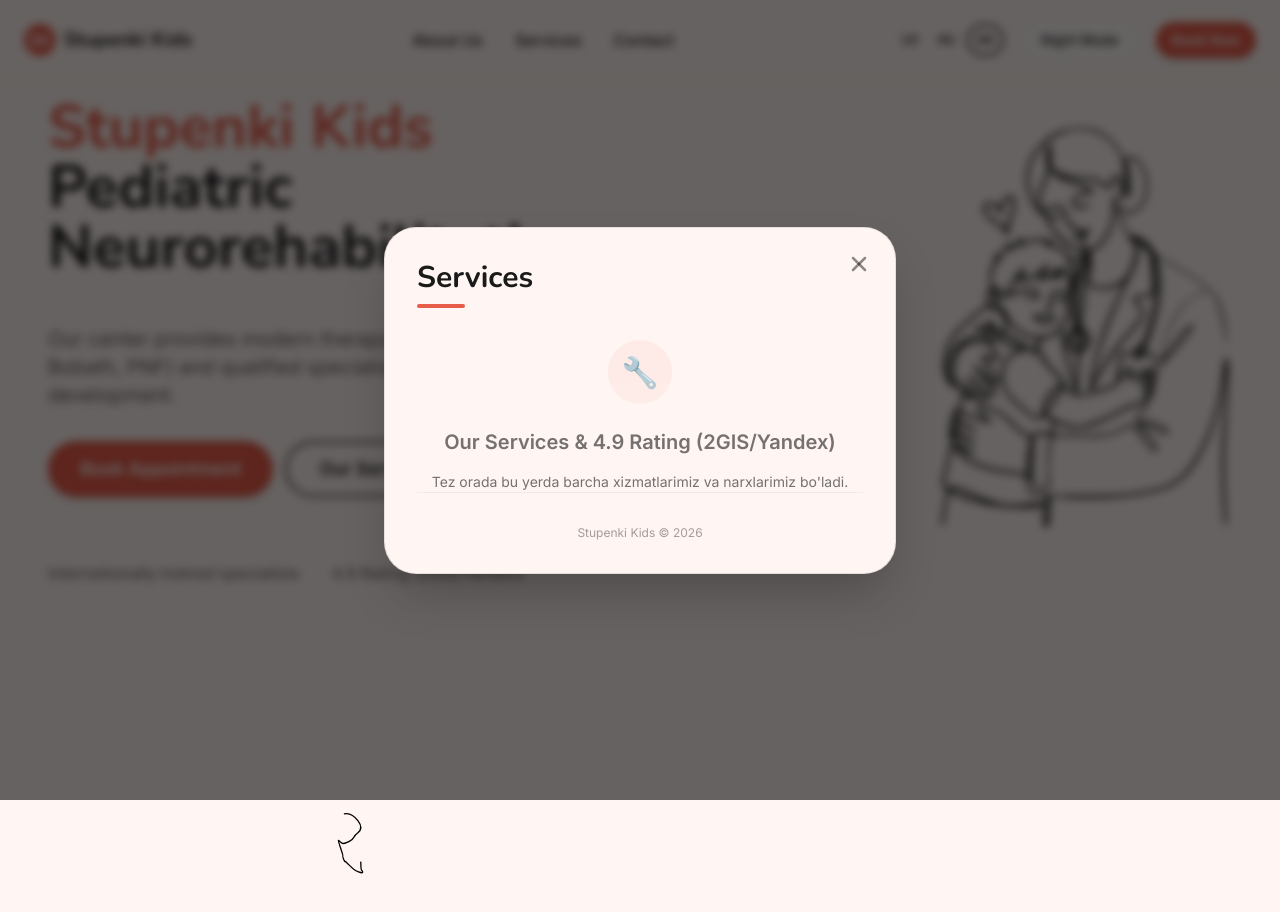
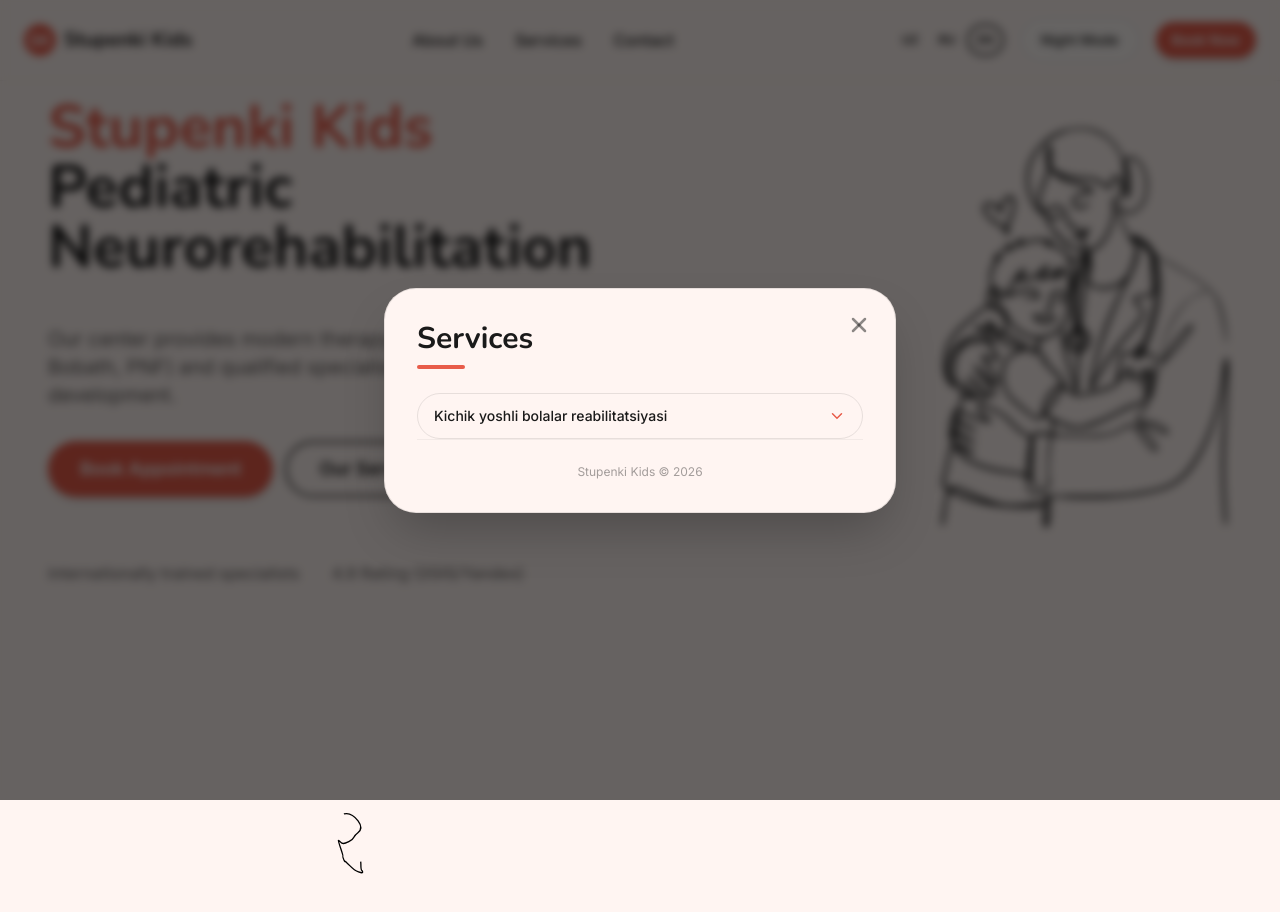
Before and after one commit to WIKKIwk/web_portfolio_1, a React (Vite) app: page / in a window 1280 px wide. Both pictures are taken after a click on the button "Our Services". Shown: the top 912 px of the page. Built offline with nearby package versions, Linux system fonts and the light colour scheme.

Commit message:
feat: implement accordion services menu with expandable items showing full description and price

```diff
--- a/src/components/layout/ServicesMenu.tsx
+++ b/src/components/layout/ServicesMenu.tsx
@@ -1,6 +1,20 @@
 import { motion, AnimatePresence } from 'framer-motion';
 import { useTranslation } from 'react-i18next';
-import { useEffect } from 'react';
+import { useEffect, useState } from 'react';
+
+interface Service {
+    shortName: string;
+    fullName: string;
+    price: string;
+}
+
+const services: Service[] = [
+    {
+        shortName: "Kichik yoshli bolalar reabilitatsiyasi",
+        fullName: 'Kompleks nevro-reabilitatsiya bolalar "0" dan "5" yoshgacha (Bobat, Voyta, YMT, reflekslarni integratsiya qilish)',
+        price: "180 000 so'm",
+    },
+];
 
 interface ServicesMenuProps {
     isOpen: boolean;
@@ -9,6 +23,7 @@ interface ServicesMenuProps {
 
 export function ServicesMenu({ isOpen, onClose }: ServicesMenuProps) {
     const { t } = useTranslation();
+    const [openIndex, setOpenIndex] = useState<number | null>(null);
 
     // Lock body scroll when menu is open
     useEffect(() => {
@@ -16,11 +31,16 @@ export function ServicesMenu({ isOpen, onClose }: ServicesMenuProps) {
             document.body.style.overflow = 'hidden';
         } else {
             document.body.style.overflow = '';
+            setOpenIndex(null);
         }
         return () => {
             document.body.style.overflow = '';
         };
     }, [isOpen]);
+
+    const toggleService = (index: number) => {
+        setOpenIndex(openIndex === index ? null : index);
+    };
 
     return (
         <AnimatePresence>
@@ -35,7 +55,7 @@ export function ServicesMenu({ isOpen, onClose }: ServicesMenuProps) {
                         className="fixed inset-0 bg-black/60 z-[998] backdrop-blur-sm"
                     />
 
-                    {/* Modal Container - Centered with margins */}
+                    {/* Modal Container */}
                     <div className="fixed inset-0 z-[999] flex items-center justify-center p-4 sm:p-6 pointer-events-none">
                         <motion.div
                             initial={{ opacity: 0, scale: 0.9, y: 20 }}
@@ -43,15 +63,16 @@ export function ServicesMenu({ isOpen, onClose }: ServicesMenuProps) {
                             exit={{ opacity: 0, scale: 0.9, y: 20 }}
                             transition={{ type: 'spring', damping: 25, stiffness: 300, mass: 0.8 }}
                             className="w-full max-w-lg max-h-[90vh] bg-background dark:bg-brand-dark border border-neutral/10 dark:border-white/10 shadow-2xl rounded-[32px] overflow-hidden flex flex-col pointer-events-auto"
+                            style={{ touchAction: 'pan-y' }}
                         >
-                            <div className="p-6 md:p-8 h-full flex flex-col relative overflow-y-auto">
-                                {/* Close Button - Animated X using inline SVG */}
+                            <div className="p-6 md:p-8 flex flex-col relative overflow-y-auto" style={{ touchAction: 'pan-y' }}>
+                                {/* Close Button */}
                                 <motion.button
                                     onClick={onClose}
                                     whileHover={{ scale: 1.15, rotate: 90 }}
                                     whileTap={{ scale: 0.85 }}
                                     transition={{ type: 'spring', stiffness: 300, damping: 15 }}
-                                    className="absolute top-5 right-5 p-1 text-neutral/50 dark:text-white/50 hover:text-primary transition-colors"
+                                    className="absolute top-5 right-5 p-1 text-neutral/50 dark:text-white/50 hover:text-primary transition-colors z-10"
                                     aria-label="Close menu"
                                 >
                                     <svg width="24" height="24" viewBox="0 0 24 24" fill="none" stroke="currentColor" strokeWidth="2.5" strokeLinecap="round">
@@ -61,26 +82,77 @@ export function ServicesMenu({ isOpen, onClose }: ServicesMenuProps) {
                                 </motion.button>
 
                                 {/* Header */}
-                                <div className="mb-8">
-                                    <h2 className="text-3xl font-heading font-bold text-neutral dark:text-brand-pink">
+                                <div className="mb-6">
+                                    <h2 className="text-2xl sm:text-3xl font-heading font-bold text-neutral dark:text-brand-pink">
                                         {t('nav.services')}
                                     </h2>
                                     <div className="h-1 w-12 bg-primary rounded-full mt-2" />
                                 </div>
 
-                                {/* Content Placeholder */}
-                                <div className="flex-1 flex flex-col items-center justify-center text-center space-y-4 opacity-60">
-                                    <div className="w-16 h-16 rounded-full bg-primary/10 flex items-center justify-center text-primary mb-2">
-                                        <span className="text-3xl">🔧</span>
-                                    </div>
-                                    <h3 className="text-xl font-bold">{t('hero.buttons.services')} & {t('hero.badges.rating')}</h3>
-                                    <p className="text-sm">
-                                        Tez orada bu yerda barcha xizmatlarimiz va narxlarimiz bo'ladi.
-                                    </p>
+                                {/* Services Accordion */}
+                                <div className="flex flex-col gap-2">
+                                    {services.map((service, index) => {
+                                        const isExpanded = openIndex === index;
+                                        return (
+                                            <div
+                                                key={index}
+                                                className="rounded-2xl border border-neutral/10 dark:border-white/10 overflow-hidden transition-colors"
+                                            >
+                                                {/* Short Name Row */}
+                                                <button
+                                                    onClick={() => toggleService(index)}
+                                                    className="w-full flex items-center justify-between gap-3 px-4 py-3 text-left hover:bg-primary/5 dark:hover:bg-white/5 transition-colors"
+                                                >
+                                                    <span className="text-sm font-medium text-neutral dark:text-brand-pink truncate">
+                                                        {service.shortName}
+                                                    </span>
+                                                    <motion.svg
+                                                        width="18"
+                                                        height="18"
+                                                        viewBox="0 0 24 24"
+                                                        fill="none"
+                                                        stroke="currentColor"
+                                                        strokeWidth="2"
+                                                        strokeLinecap="round"
+                                                        className="text-primary flex-shrink-0"
+                                                        animate={{ rotate: isExpanded ? 180 : 0 }}
+                                                        transition={{ duration: 0.25, ease: 'easeInOut' }}
+                                                    >
+                                                        <polyline points="6 9 12 15 18 9" />
+                                                    </motion.svg>
+                                                </button>
+
+                                                {/* Expanded Details */}
+                                                <AnimatePresence>
+                                                    {isExpanded && (
+                                                        <motion.div
+                                                            initial={{ height: 0, opacity: 0 }}
+                                                            animate={{ height: 'auto', opacity: 1 }}
+                                                            exit={{ height: 0, opacity: 0 }}
+                                                            transition={{ duration: 0.25, ease: 'easeInOut' }}
+                                                            className="overflow-hidden"
+                                                        >
+                                                            <div className="px-4 pb-4 pt-1 space-y-3 border-t border-neutral/5 dark:border-white/5">
+                                                                <p className="text-xs sm:text-sm text-neutral/70 dark:text-brand-pink/70 leading-relaxed">
+                                                                    {service.fullName}
+                                                                </p>
+                                                                <div className="flex items-center gap-2">
+                                                                    <span className="text-xs text-neutral/40 dark:text-white/40">Narxi:</span>
+                                                                    <span className="text-sm font-bold text-primary">
+                                                                        {service.price}
+                                                                    </span>
+                                                                </div>
+                                                            </div>
+                                                        </motion.div>
+                                                    )}
+                                                </AnimatePresence>
+                                            </div>
+                                        );
+                                    })}
                                 </div>
 
-                                {/* Footer hint */}
-                                <div className="mt-auto pt-8 border-t border-neutral/5 dark:border-white/5 text-center text-xs text-neutral/40 dark:text-white/30">
+                                {/* Footer */}
+                                <div className="mt-auto pt-6 border-t border-neutral/5 dark:border-white/5 text-center text-xs text-neutral/40 dark:text-white/30">
                                     Stupenki Kids &copy; {new Date().getFullYear()}
                                 </div>
                             </div>
```
